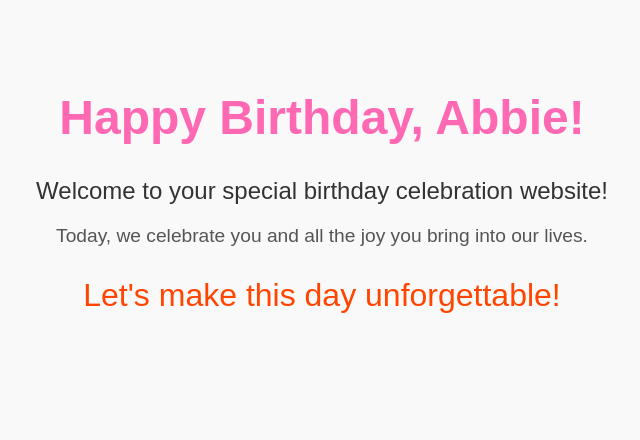
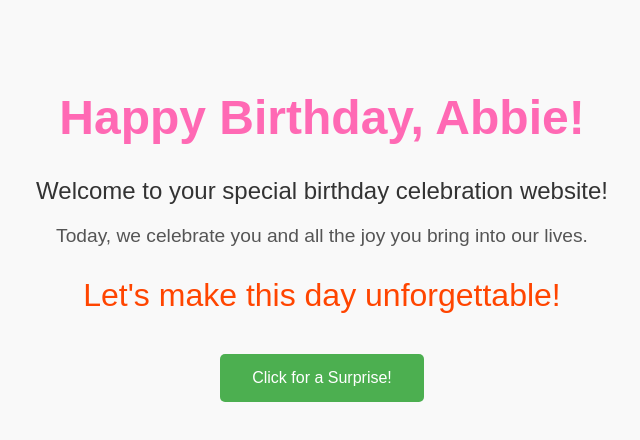
Before and after one commit to Bida23-110/Happy-Birthday, a plain HTML site: page index.html in a window 1280 px wide. Shown: the whole page, without its empty margins (318-958 px from the left). Drawn offline with Linux system fonts and the light colour scheme.

Commit message:
Update index.html

```diff
--- a/index.html
+++ b/index.html
@@ -29,6 +29,22 @@
             color: #ff4500; /* Orange red */
             margin-top: 30px;
         }
+        .button {
+            background-color: #4CAF50; /* Green */
+            border: none;
+            color: white;
+            padding: 15px 32px;
+            text-align: center;
+            text-decoration: none;
+            display: inline-block;
+            font-size: 16px;
+            margin: 20px 2px;
+            cursor: pointer;
+            border-radius: 5px;
+        }
+        .hidden {
+            display: none;
+        }
     </style>
 </head>
 <body>
@@ -38,5 +54,14 @@
     <p class="birthday-message">Today, we celebrate you and all the joy you bring into our lives.</p>
     <p class="celebrate">Let's make this day unforgettable!</p>
 
+    <button class="button" onclick="showMessage()">Click for a Surprise!</button>
+    <p id="surpriseMessage" class="hidden">🎉 Wishing you a day filled with love, laughter, and joy! 🎂</p>
+
+    <script>
+        function showMessage() {
+            document.getElementById('surpriseMessage').classList.toggle('hidden');
+        }
+    </script>
+
 </body>
 </html>
```
